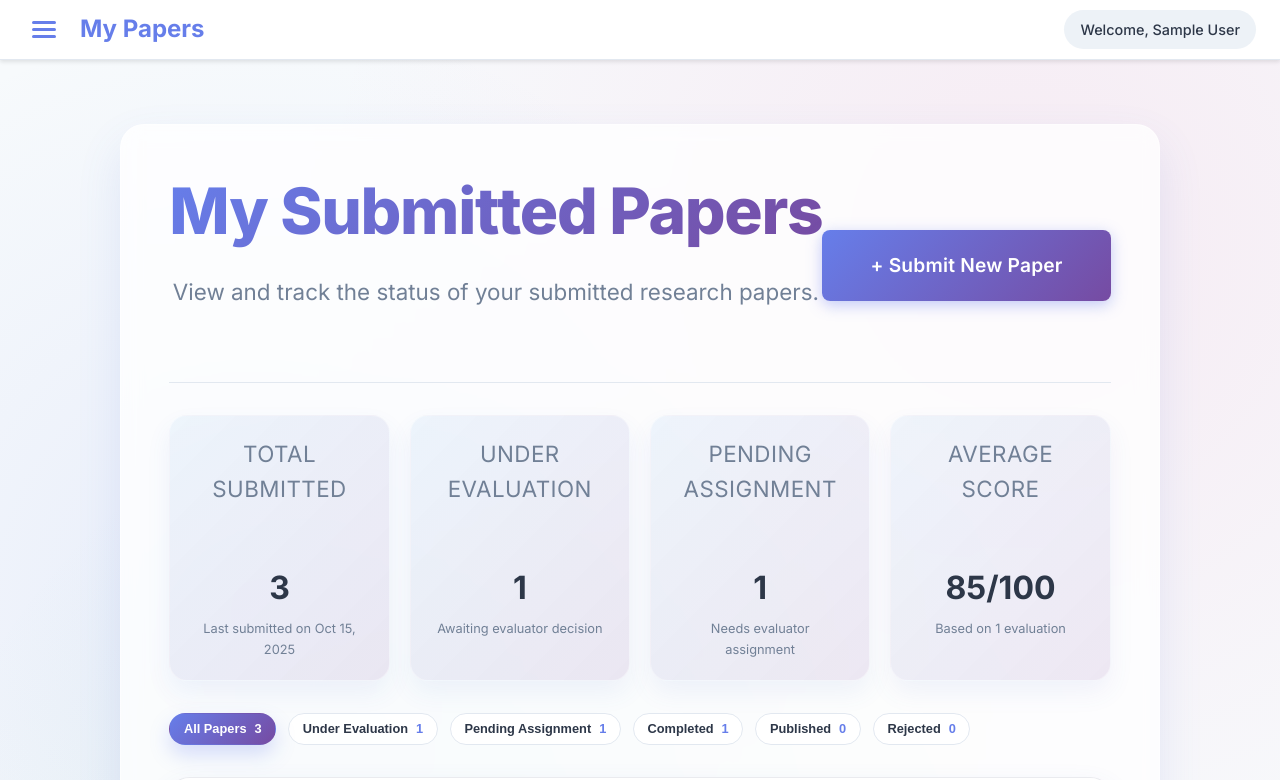
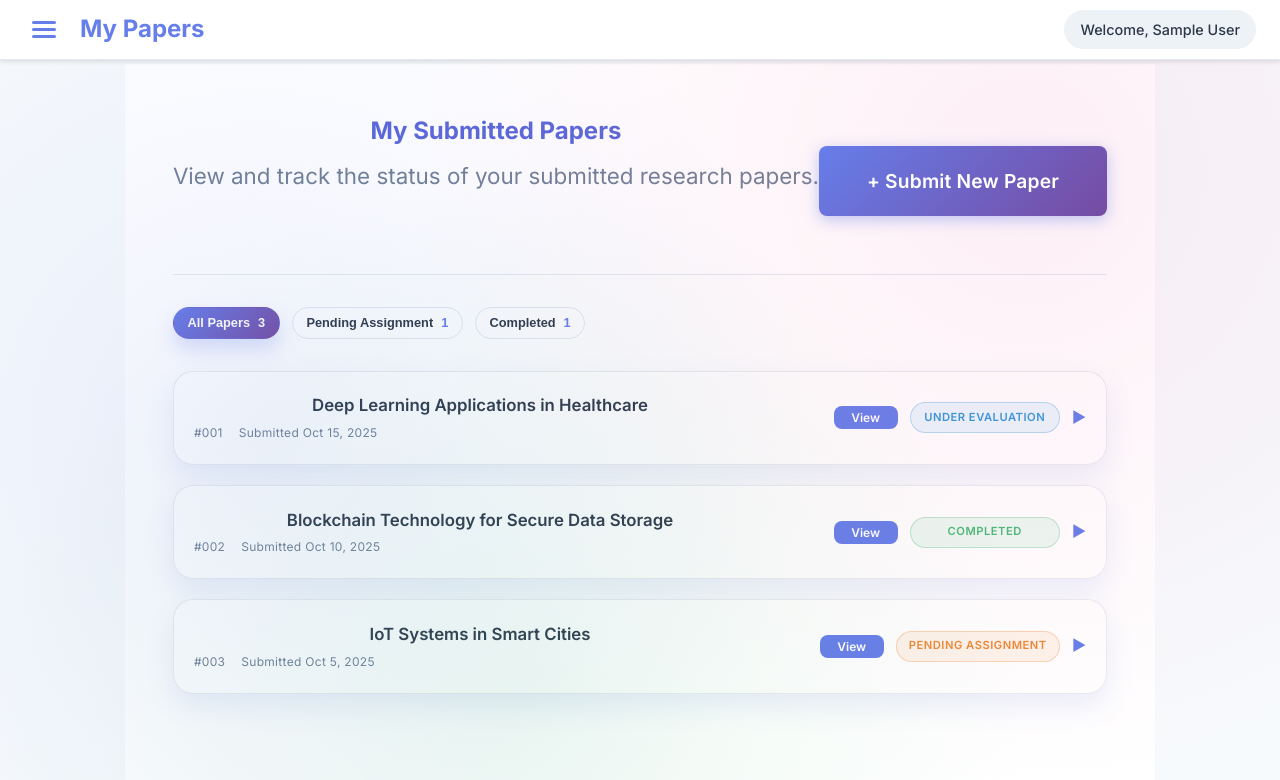
Before and after one commit to SaraConference2k25/frontend, a React (Vite) app: page /my-papers in a window 1280 px wide. Shown: the top 780 px of the page. Built offline with nearby package versions, Linux system fonts and the light colour scheme; sample sign-in values are in the browser's storage.

Commit message:
Remove buttons and adjust font size

```diff
--- a/src/index.css
+++ b/src/index.css
@@ -2550,12 +2550,12 @@ html {
     border-bottom: 1px solid var(--border-color);
 }
 
-.page-header-text h1 {
-    color: var(--text-color);
-    font-size: 1.5rem;
-    font-weight: 700;
-    margin: 0 0 0.5rem 0;
-    font-family: 'Inter', sans-serif;
+.page-header-text {
+  color: var(--text-color);
+  font-size: 1.5rem;
+  font-weight: 700;
+  margin: 0 0 0.5rem 0;
+  font-family: 'Inter', sans-serif;
 }
 
 .page-header-text p {
@@ -2848,21 +2848,6 @@ html {
 }
 
 /* ==================== MY PAPERS PAGE ==================== */
-
-.my-papers-content {
-    padding: 2.5rem 2.75rem;
-    max-width: 1100px;
-    margin: 0 auto;
-    background: rgba(255, 255, 255, 0.78);
-    border-radius: 24px;
-    border: 1px solid rgba(255, 255, 255, 0.45);
-    box-shadow: 0 20px 45px rgba(79, 114, 205, 0.12);
-    backdrop-filter: blur(10px);
-}
-
-.my-papers-section {
-    margin-top: 2rem;
-}
 
 .my-papers-overview {
     display: grid;
--- a/src/pages/MyPapers.jsx
+++ b/src/pages/MyPapers.jsx
@@ -1,6 +1,8 @@
 import React, { useState } from 'react'
 import { Link, useNavigate } from 'react-router-dom'
 import { useAuth } from '../context/AuthContext'
+import '../index.css'
+
 
 export default function MyPapers() {
   const [isMenuOpen, setIsMenuOpen] = useState(false)
@@ -104,41 +106,10 @@ export default function MyPapers() {
       : latest
   }, null)
 
-  const overviewCards = [
-    {
-      label: 'Total Submitted',
-      value: myPapers.length,
-      helper: latestSubmissionDate
-        ? `Last submitted on ${formatDate(latestSubmissionDate)}`
-        : 'No submissions yet'
-    },
-    {
-      label: 'Under Evaluation',
-      value: statusCounts['under_evaluation'] || 0,
-      helper: 'Awaiting evaluator decision'
-    },
-    {
-      label: 'Pending Assignment',
-      value: statusCounts['pending_assignment'] || 0,
-      helper: 'Needs evaluator assignment'
-    },
-    {
-      label: 'Average Score',
-      value: averageScore !== null ? `${averageScore}/100` : '—',
-      helper:
-        averageScore !== null
-          ? `Based on ${completedPapers.length} evaluation${completedPapers.length === 1 ? '' : 's'}`
-          : 'No evaluations yet'
-    }
-  ]
-
   const statusFilters = [
     { value: 'all', label: 'All Papers', count: myPapers.length },
-    { value: 'under_evaluation', label: 'Under Evaluation', count: statusCounts['under_evaluation'] || 0 },
     { value: 'pending_assignment', label: 'Pending Assignment', count: statusCounts['pending_assignment'] || 0 },
     { value: 'completed', label: 'Completed', count: statusCounts['completed'] || 0 },
-    { value: 'published', label: 'Published', count: statusCounts['published'] || 0 },
-    { value: 'rejected', label: 'Rejected', count: statusCounts['rejected'] || 0 }
   ]
 
   const filteredPapers = activeFilter === 'all'
@@ -203,11 +174,16 @@ export default function MyPapers() {
       {isMenuOpen && <div className="sidebar-overlay" onClick={toggleMenu}></div>}
 
       {/* Main Content */}
-      <main className="dashboard-main">
         <div className="dashboard-content my-papers-content">
           <header className="page-header">
             <div className="page-header-text">
-              <h1>My Submitted Papers</h1>
+              <h2 style={{
+                color: "#5a67d8",
+                fontSize: "1.5rem",
+                fontWeight: 700,
+                margin: "0 0 0.5rem 0",
+                fontFamily: "'Inter', sans-serif"}}>
+                My Submitted Papers</h2>
               <p>View and track the status of your submitted research papers.</p>
             </div>
             <Link to="/upload-paper" className="btn btn-primary btn-compact">
@@ -227,15 +203,6 @@ export default function MyPapers() {
               </div>
             ) : (
               <>
-                <div className="my-papers-overview">
-                  {overviewCards.map(card => (
-                    <div key={card.label} className="overview-card">
-                      <p className="overview-label">{card.label}</p>
-                      <h3 className="overview-value">{card.value}</h3>
-                      <span className="overview-helper">{card.helper}</span>
-                    </div>
-                  ))}
-                </div>
 
                 <div className="status-filter-bar">
                   {statusFilters.map(filter => (
@@ -376,7 +343,6 @@ export default function MyPapers() {
             )}
           </section>
         </div>
-      </main>
     </div>
   )
 }
```
